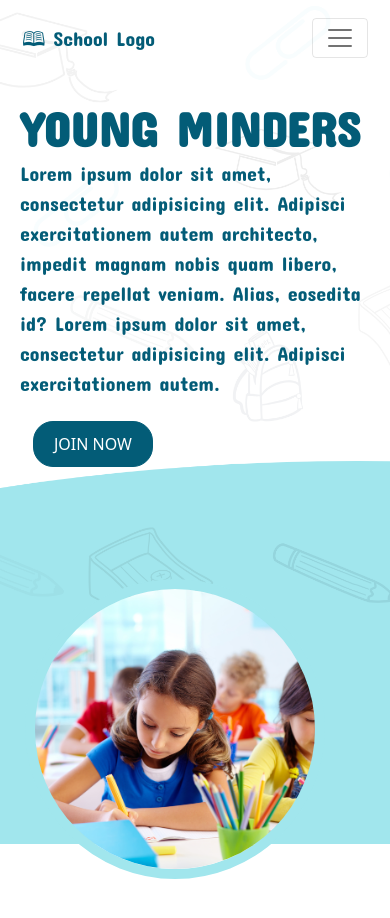
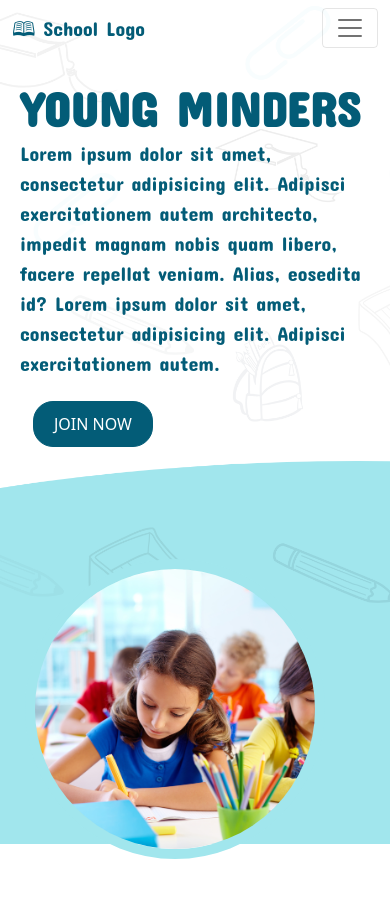
Before and after one commit to Awele123/TEFEM_projects, a plain HTML site: page index.html in a window 390 px wide. Drawn offline with nearby package versions, Linux system fonts and the light colour scheme.

Commit message:
removed styling

```diff
--- a/style.css
+++ b/style.css
@@ -122,9 +122,7 @@ a{
 }
 
 @media screen and (max-width: 576px) {
-.navbar{
-    margin: 10px;
-}
+
     .content {
     display: flex;
     flex-direction: column;
```
